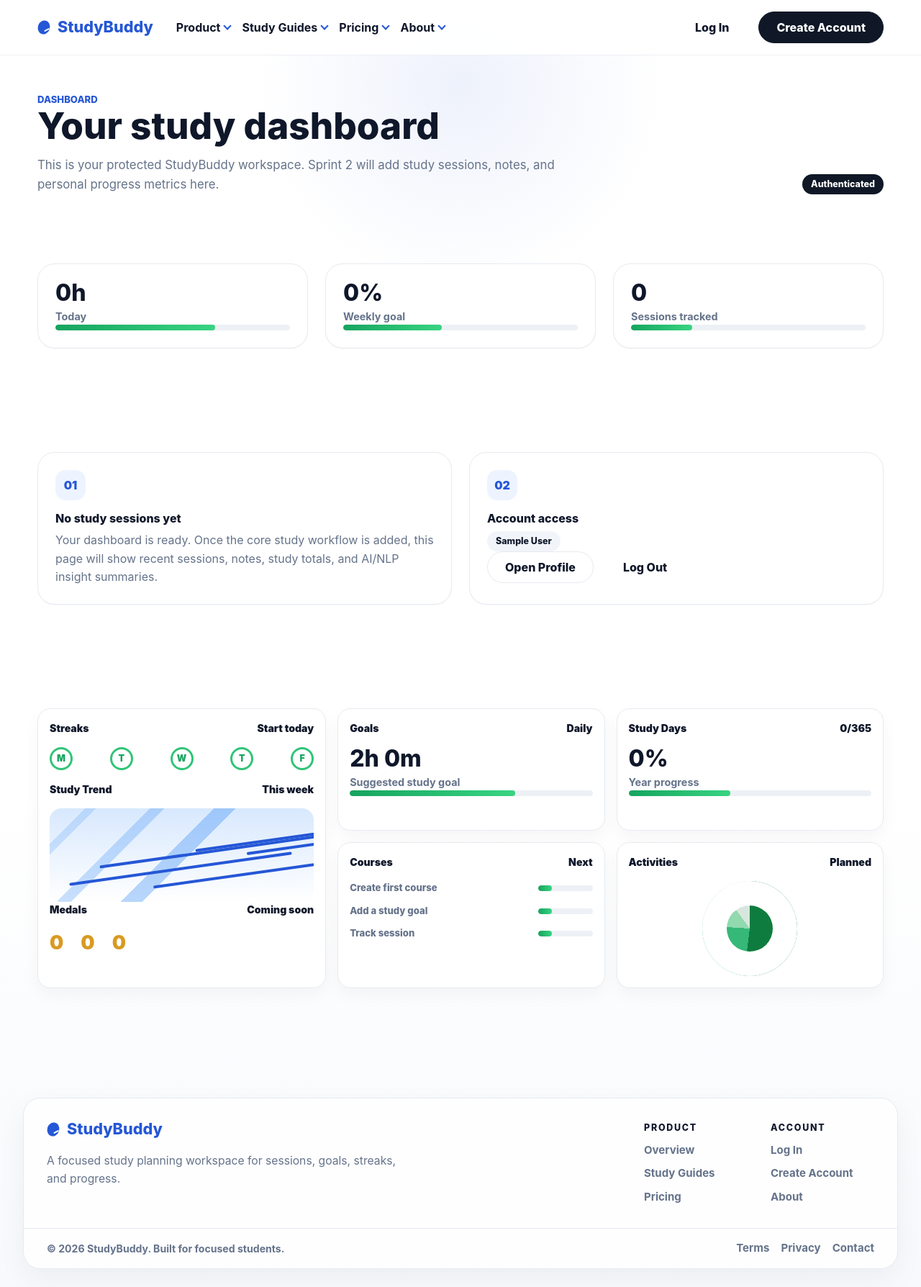
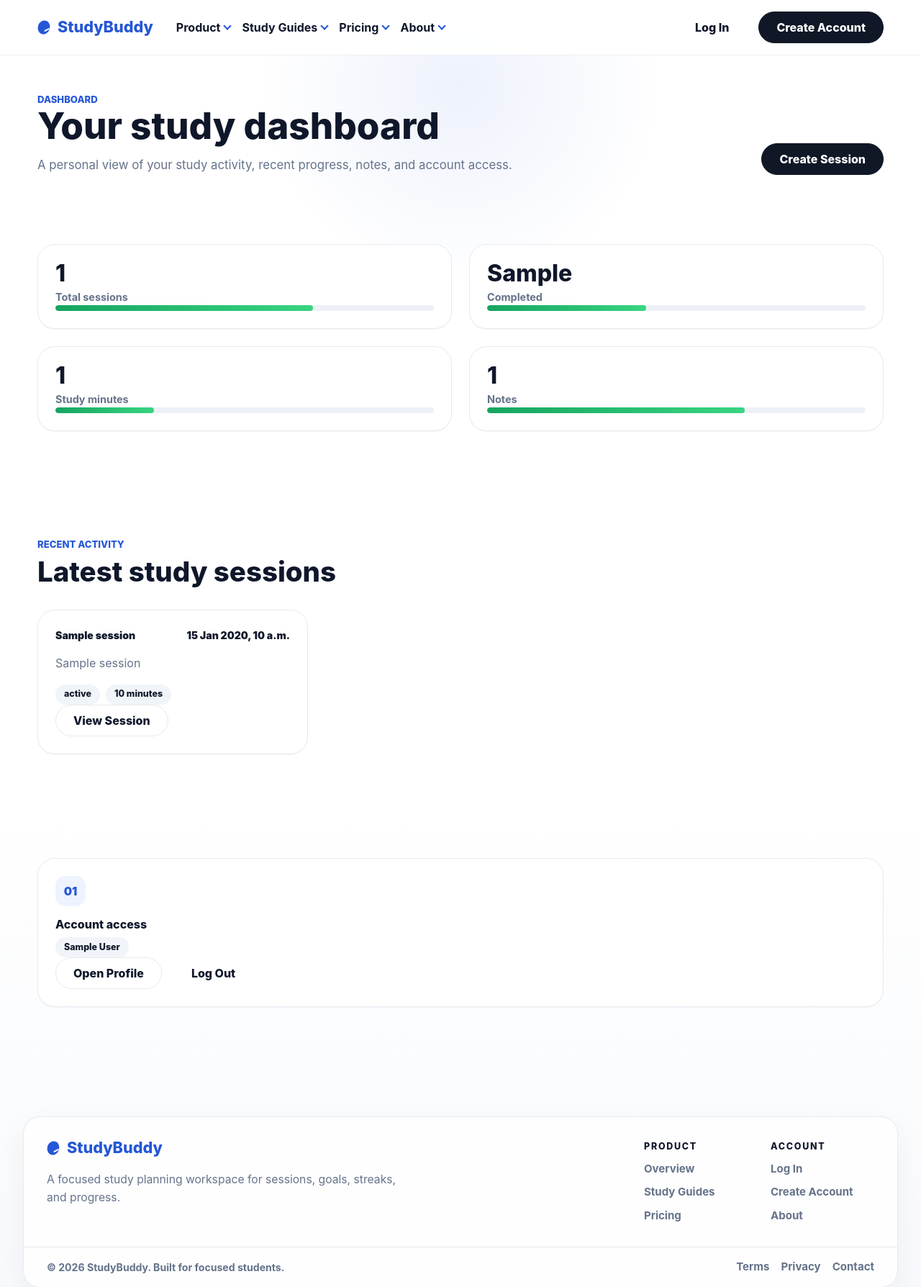
Before and after one commit to AAdewunmi/StudyBuddy-Study-Planner-Project, a Django app: template templates/dashboard/index.html in a window 1280 px wide. Shown: the top 1788 px of the page at 72% size. Run offline with Django 5.2, Linux system fonts and the light colour scheme; tables that the repository leaves empty hold one stand-in row (values such as "Sample post"); the template is opened without the code that fills it: values that come from a table or form of the project are taken from there, most other values are stand-ins (such as "Sample title", 1, 10 or a date in 2020).

Commit message:
feat(dashboard): enhance personal dashboard with user metrics and recent activity display

```diff
--- a/templates/dashboard/index.html
+++ b/templates/dashboard/index.html
@@ -10,49 +10,80 @@
           <span class="eyebrow">Dashboard</span>
           <h1 class="page-title">Your study dashboard</h1>
           <p class="page-subtitle">
-            This is your protected StudyBuddy workspace. Sprint 2 will add study sessions,
-            notes, and personal progress metrics here.
+            A personal view of your study activity, recent progress, notes, and
+            account access.
           </p>
         </div>
         <div class="card-actions">
-          <span class="mock-pill dark">Authenticated</span>
+          <a class="btn-ui btn-ui-primary" href="{% url 'sessions:create' %}">Create Session</a>
         </div>
       </header>
 
       <section class="section-tight">
-        <div class="card-grid">
+        <div class="card-grid card-grid-2">
           <article class="card-ui">
-            <span class="metric-value">0h</span>
-            <span class="metric-label">Today</span>
+            <span class="metric-value">{{ metrics.total_sessions }}</span>
+            <span class="metric-label">Total sessions</span>
             <div class="progress-line"><span></span></div>
           </article>
           <article class="card-ui">
-            <span class="metric-value">0%</span>
-            <span class="metric-label">Weekly goal</span>
+            <span class="metric-value">{{ metrics.completed_sessions }}</span>
+            <span class="metric-label">Completed</span>
             <div class="progress-line"><span></span></div>
           </article>
           <article class="card-ui">
-            <span class="metric-value">0</span>
-            <span class="metric-label">Sessions tracked</span>
+            <span class="metric-value">{{ metrics.total_minutes }}</span>
+            <span class="metric-label">Study minutes</span>
+            <div class="progress-line"><span></span></div>
+          </article>
+          <article class="card-ui">
+            <span class="metric-value">{{ metrics.note_count }}</span>
+            <span class="metric-label">Notes</span>
             <div class="progress-line"><span></span></div>
           </article>
         </div>
       </section>
 
       <section class="section-tight">
-        <div class="card-grid card-grid-2">
+        <div class="section-header">
+          <span class="eyebrow">Recent activity</span>
+          <h2 class="section-title">Latest study sessions</h2>
+        </div>
+
+        {% if recent_activity %}
+          <div class="card-grid">
+            {% for session in recent_activity %}
+              <article class="card-ui">
+                <div class="mock-panel-title">
+                  <span>{{ session.title }}</span>
+                  <span>{{ session.study_date }}</span>
+                </div>
+                <p>{{ session.subject }}</p>
+                <div class="mock-pill-row">
+                  <span class="mock-pill">{{ session.get_status_display }}</span>
+                  <span class="mock-pill">{{ session.duration_minutes }} minutes</span>
+                </div>
+                <div class="card-actions">
+                  <a class="btn-ui" href="{% url 'sessions:detail' session.pk %}">View Session</a>
+                </div>
+              </article>
+            {% endfor %}
+          </div>
+        {% else %}
+          <div class="quote-card">
+            <span class="eyebrow">First session</span>
+            <h2 class="section-title">No study activity yet</h2>
+            <p>No study sessions yet. Create your first study session to start building a visible record of your progress.</p>
+            <div class="card-actions">
+              <a class="btn-ui btn-ui-blue" href="{% url 'sessions:create' %}">Create Your First Session</a>
+            </div>
+          </div>
+        {% endif %}
+      </section>
+
+      <section class="section-tight">
         <article class="card-ui feature-card">
           <span class="feature-icon">01</span>
-            <h2 class="card-title-ui">No study sessions yet</h2>
-            <p>
-              Your dashboard is ready. Once the core study workflow is added,
-              this page will show recent sessions, notes, study totals, and
-              AI/NLP insight summaries.
-            </p>
-          </article>
-
-          <article class="card-ui feature-card">
-            <span class="feature-icon">02</span>
           <h2 class="card-title-ui">Account access</h2>
           {% if roles %}
             <div class="mock-pill-row">
@@ -74,54 +105,6 @@
             </form>
           </div>
         </article>
-        </div>
-      </section>
-
-      <section class="section-tight">
-        <div class="mock-grid">
-          <article class="mock-panel tall">
-            <div class="mock-panel-title"><span>Streaks</span><span>Start today</span></div>
-            <div class="streak-row">
-              <span class="streak-day">M</span><span class="streak-day">T</span><span class="streak-day">W</span><span class="streak-day">T</span><span class="streak-day">F</span>
-            </div>
-            <div class="mock-panel-title"><span>Study Trend</span><span>This week</span></div>
-            <div class="chart-line"></div>
-            <div class="mock-panel-title"><span>Medals</span><span>Coming soon</span></div>
-            <div class="medal-row">
-              <span class="medal">0</span>
-              <span class="medal">0</span>
-              <span class="medal">0</span>
-            </div>
-          </article>
-
-          <article class="mock-panel">
-            <div class="mock-panel-title"><span>Goals</span><span>Daily</span></div>
-            <span class="metric-value">2h 0m</span>
-            <span class="metric-label">Suggested study goal</span>
-            <div class="progress-line"><span></span></div>
-          </article>
-
-          <article class="mock-panel">
-            <div class="mock-panel-title"><span>Study Days</span><span>0/365</span></div>
-            <span class="metric-value">0%</span>
-            <span class="metric-label">Year progress</span>
-            <div class="progress-line"><span></span></div>
-          </article>
-
-          <article class="mock-panel">
-            <div class="mock-panel-title"><span>Courses</span><span>Next</span></div>
-            <div class="table-list">
-              <div class="table-row"><span>Create first course</span><div class="progress-line"><span></span></div></div>
-              <div class="table-row"><span>Add a study goal</span><div class="progress-line"><span></span></div></div>
-              <div class="table-row"><span>Track session</span><div class="progress-line"><span></span></div></div>
-            </div>
-          </article>
-
-          <article class="mock-panel">
-            <div class="mock-panel-title"><span>Activities</span><span>Planned</span></div>
-            <div class="donut"></div>
-          </article>
-        </div>
       </section>
     </div>
   </div>
```
Lines whose indentation alone changed are shown as unchanged.
